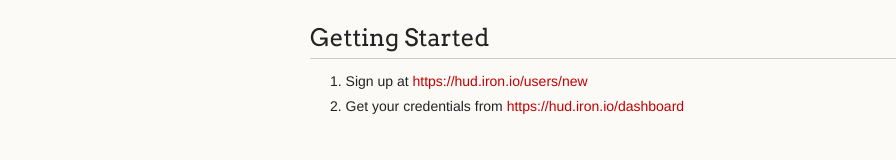
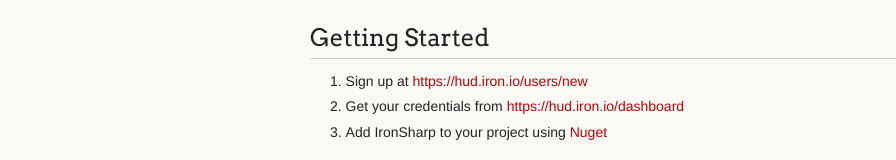
Before and after one commit to grcodemonkey/iron_sharp, a plain HTML site: page index.html in a window 1280 px wide. Shown: the part 508-668 px from the top of the page, without its empty margins (0-896 px from the left). Drawn offline with Linux system fonts and the light colour scheme.

Commit message:
Adding Nuget link

```diff
--- a/index.html
+++ b/index.html
@@ -46,6 +46,7 @@
 </li>
 <li>Get your credentials from <a href="https://hud.iron.io/dashboard">https://hud.iron.io/dashboard</a>
 </li>
+<li>Add IronSharp to your project using <a href="https://www.nuget.org/packages?q=IronSharp">Nuget</a></li>
 </ol><h2>
 <a name="ironcache" class="anchor" href="#ironcache"><span class="octicon octicon-link"></span></a>IronCache</h2>
 
```
